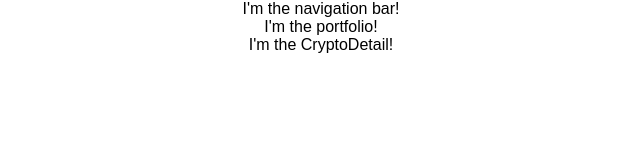
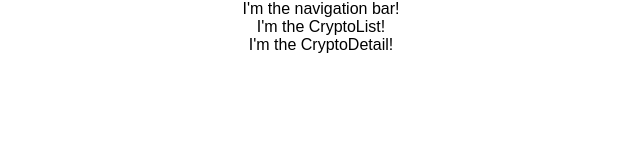
Before and after one commit to MinimalGhost/crypto-nomicon, a React (Create React App) app in the folder cryptonomicon-react/: page / in a window 1280 px wide. Shown: the top 160 px of the page, without its empty margins (319-959 px from the left). Built offline with nearby package versions, Linux system fonts and the light colour scheme.

Commit message:
removed portfolio for crypto container

```diff
--- a/cryptonomicon-react/src/components/CryptoContainer.js
+++ b/cryptonomicon-react/src/components/CryptoContainer.js
@@ -1,6 +1,6 @@
 import React from 'react'
 import Navigation from './Navigation'
-import Portfolio from './Portfolio'
+import CryptoList from './CryptoList'
 import CryptoDetail from './CryptoDetail'
 
 const API = 'http://localhost:3001/api/v1/cryptocompare'
@@ -14,7 +14,7 @@ class CryptoContainer extends React.Component {
     return (
       <div>
         <Navigation />
-        <Portfolio />
+        <CryptoList />
         <CryptoDetail />
       </div>
     )
--- a/cryptonomicon-react/src/components/Portfolio.js
+++ /dev/null
@@ -1,11 +0,0 @@
-import React from 'react';
-
-const Portfolio = (props) => {
-  return (
-    <div>
-      I'm the portfolio!
-    </div>
-  )
-}
-
-export default Portfolio
```
